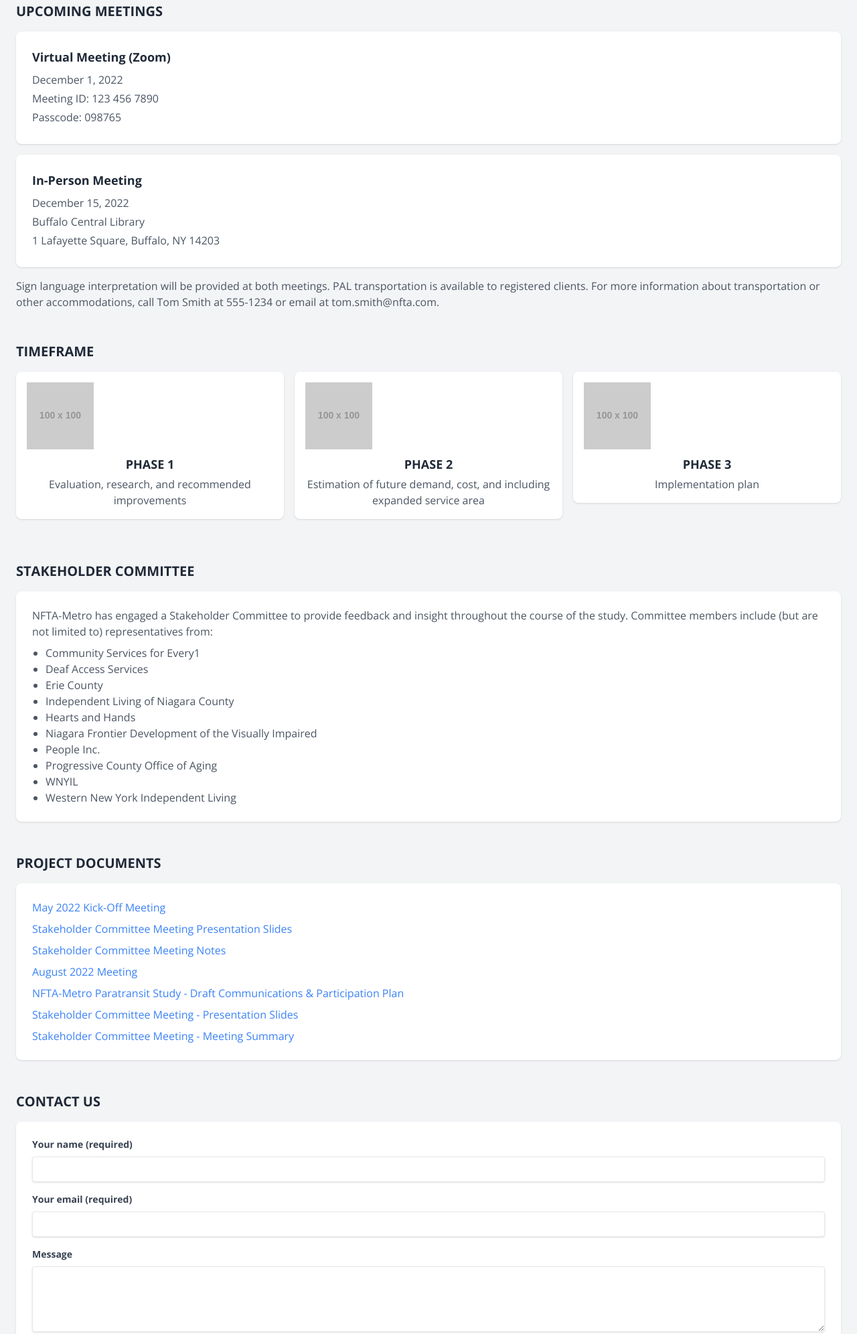
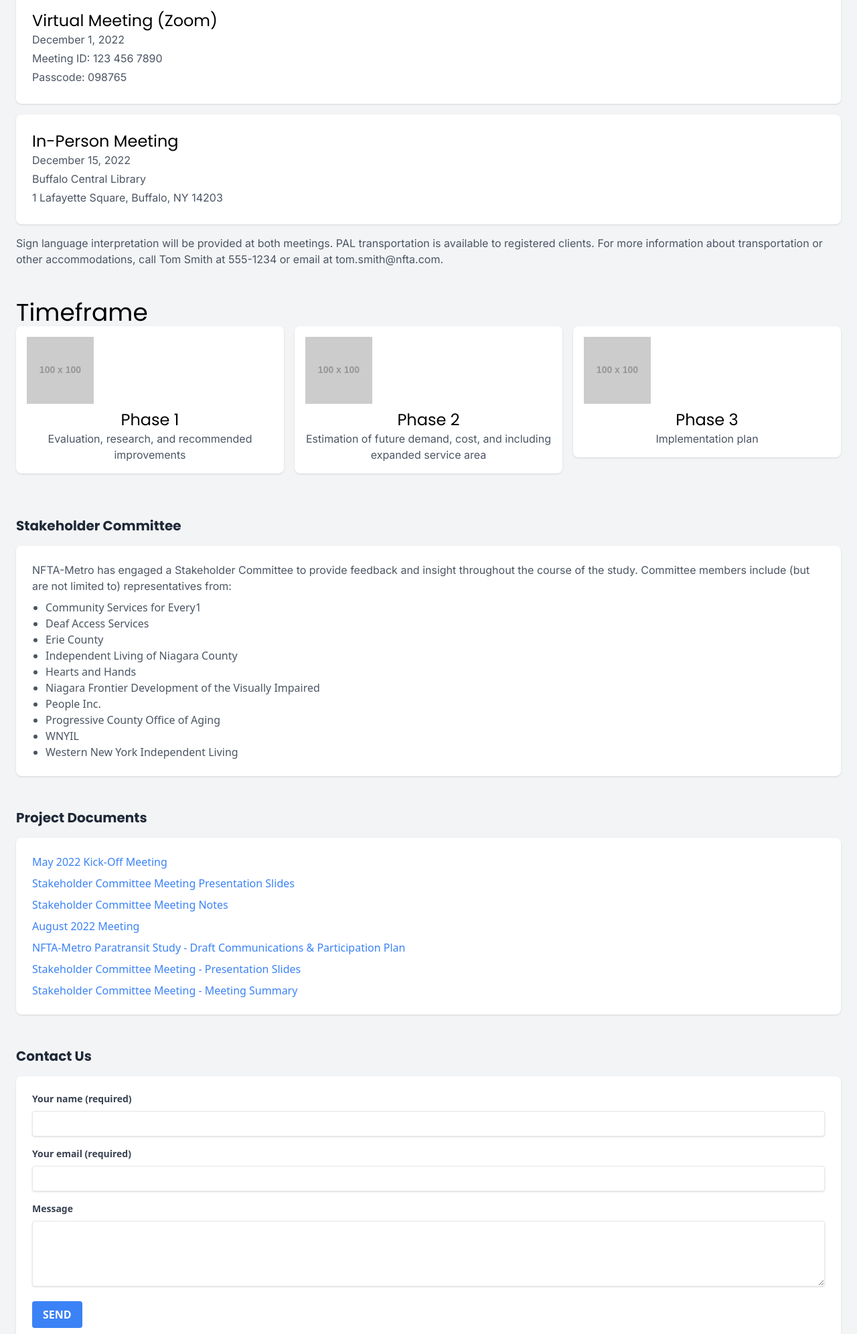
Before and after one commit to tylerjohnlavoie/NFTA-Paratransit, an Astro site: page / in a window 1280 px wide. Shown: the part 793-2785 px from the top of the page at 67% size. Built offline with nearby package versions, Linux system fonts and the light colour scheme; Astro itself is replaced by a stand-in of ours; placeholder pictures from the web are drawn by us.

Commit message:
setting up default tailwind styles

```diff
--- a/src/assets/styles/base.css
+++ b/src/assets/styles/base.css
@@ -1,3 +1,28 @@
 @import 'tailwindcss/base';
 @import 'tailwindcss/components';
 @import 'tailwindcss/utilities';
+
+@layer base {
+
+    h1, h2, h3, h4, h5 {
+        @apply font-heading;
+    }
+
+    p {
+        @apply font-body;
+    }
+
+    h1 {
+        @apply text-2xl md:text-4xl lg:text-6xl;
+        @apply font-bold;
+    }
+
+    h2 {
+        @apply text-xl md:text-2xl lg:text-4xl;
+    }
+
+    h3 {
+        @apply text-lg md:text-xl lg:text-2xl
+    }
+
+}
--- a/src/pages/index.astro
+++ b/src/pages/index.astro
@@ -1,31 +1,36 @@
 ---
-import Layout from '../layouts/Layout.astro';
-import Card from '../components/Card.astro';
-import '../assets/styles/base.css';
+import "../assets/styles/base.css";
 ---
 
 <html lang="en">
   <head>
-    <meta charset="UTF-8">
-    <meta name="viewport" content="width=device-width, initial-scale=1.0">
+    <meta charset="UTF-8" />
+    <meta name="viewport" content="width=device-width, initial-scale=1.0" />
     <title>NFTA-Metro Paratransit Study</title>
-    <script src="https://cdn.tailwindcss.com"></script>
-    <link href="https://fonts.googleapis.com/css2?family=Open+Sans:wght@400;600;700&display=swap" rel="stylesheet">
-    <link rel="stylesheet" href="https://cdnjs.cloudflare.com/ajax/libs/font-awesome/5.15.3/css/all.min.css">
-    <style>
-        body {
-            font-family: 'Open Sans', sans-serif;
-        }
-    </style>
+
+    <link
+      rel="stylesheet"
+      href="https://cdnjs.cloudflare.com/ajax/libs/font-awesome/5.15.3/css/all.min.css"
+    />
+    <link
+      href="https://fonts.googleapis.com/css2?family=Barlow:ital,wght@0,100;0,200;0,300;0,400;0,500;0,600;0,700;0,800;0,900;1,100;1,200;1,300;1,400;1,500;1,600;1,700;1,800;1,900&family=Inter:wght@100;200;300;400;500;600;700;800;900&family=Poppins:ital,wght@0,100;0,200;0,300;0,400;0,500;0,600;0,700;0,800;0,900;1,100;1,200;1,300;1,400;1,500;1,600;1,700;1,800;1,900&display=swap"
+      rel="stylesheet"
+    />
   </head>
   <body class="bg-gray-100">
     <header class="bg-white shadow">
-        <nav class="container mx-auto px-6 py-3 flex justify-between items-center">
+      <nav
+        class="container mx-auto px-6 py-3 flex justify-between items-center"
+      >
         <a href="#" class="text-xl font-bold text-gray-800">NFTA-Metro</a>
         <div class="flex items-center space-x-4">
           <a href="#" class="text-gray-600 hover:text-gray-800">About</a>
-                <a href="#" class="text-gray-600 hover:text-gray-800">Upcoming Meetings</a>
-                <a href="#" class="text-gray-600 hover:text-gray-800">Project Documents</a>
+          <a href="#" class="text-gray-600 hover:text-gray-800"
+            >Upcoming Meetings</a
+          >
+          <a href="#" class="text-gray-600 hover:text-gray-800"
+            >Project Documents</a
+          >
           <a href="#" class="text-gray-600 hover:text-gray-800">Contact Us</a>
         </div>
       </nav>
@@ -34,17 +39,33 @@ import '../assets/styles/base.css';
     <main>
       <section class="bg-blue-900">
         <div class="container mx-auto px-6 py-12 text-white">
-                <h1 class="text-3xl font-bold mb-2">NFTA-Metro Paratransit Study</h1>
+          <h1>NFTA-Metro Paratransit Study</h1>
           <p class="mb-4">Upcoming Meetings</p>
         </div>
       </section>
 
       <section class="container mx-auto px-6 py-12">
-            <h2 class="text-2xl font-bold text-gray-800 mb-6">NFTA-Metro is undertaking a study to comprehensively evaluate its Paratransit Access Line (PAL) service.</h2>
-            <p class="text-gray-600 mb-4">The study will identify opportunities to improve service, customer experience, and outcomes by the way the service is delivered, the availability of paratransit service, and the customer experience with core operations.</p>
-            <p class="text-gray-600 mb-4">To inform this effort, NFTA-Metro is reaching out to PAL customers and stakeholders within the service area and those with a stake in and insights about PAL service and usage outcomes.</p>
-            <p class="text-gray-600 mb-4">The NFTA-Metro Paratransit study was made possible by the support of Governor Kathy Hochul, Senator Tim Kennedy, and the New York State Department of Transportation.</p>
-            <h3 class="text-xl font-bold text-gray-800 mb-4">GOALS</h3>
+        <p>
+          NFTA-Metro is undertaking a study to comprehensively evaluate its
+          Paratransit Access Line (PAL) service.
+        </p>
+        <p class="text-gray-600 mb-4">
+          The study will identify opportunities to improve service, customer
+          experience, and outcomes by the way the service is delivered, the
+          availability of paratransit service, and the customer experience with
+          core operations.
+        </p>
+        <p class="text-gray-600 mb-4">
+          To inform this effort, NFTA-Metro is reaching out to PAL customers and
+          stakeholders within the service area and those with a stake in and
+          insights about PAL service and usage outcomes.
+        </p>
+        <p class="text-gray-600 mb-4">
+          The NFTA-Metro Paratransit study was made possible by the support of
+          Governor Kathy Hochul, Senator Tim Kennedy, and the New York State
+          Department of Transportation.
+        </p>
+        <h2>Goals</h2>
         <div class="flex flex-wrap -mx-2 mb-8">
           <div class="w-full sm:w-1/2 md:w-1/4 px-2 mb-4">
             <div class="bg-white p-4 rounded-lg shadow text-center">
@@ -55,7 +76,9 @@ import '../assets/styles/base.css';
           <div class="w-full sm:w-1/2 md:w-1/4 px-2 mb-4">
             <div class="bg-white p-4 rounded-lg shadow text-center">
               <i class="fas fa-user-friends fa-2x text-blue-500 mb-2"></i>
-                        <p class="text-gray-600">Identify new and expanded service delivery opportunities</p>
+              <p class="text-gray-600">
+                Identify new and expanded service delivery opportunities
+              </p>
             </div>
           </div>
           <div class="w-full sm:w-1/2 md:w-1/4 px-2 mb-4">
@@ -67,49 +90,75 @@ import '../assets/styles/base.css';
           <div class="w-full sm:w-1/2 md:w-1/4 px-2 mb-4">
             <div class="bg-white p-4 rounded-lg shadow text-center">
               <i class="fas fa-handshake fa-2x text-blue-500 mb-2"></i>
-                        <p class="text-gray-600">Ensure compliance with the Americans with Disabilities Act (ADA)</p>
+              <p class="text-gray-600">
+                Ensure compliance with the Americans with Disabilities Act (ADA)
+              </p>
             </div>
           </div>
         </div>
 
         <section class="mb-12">
-                <h3 class="text-xl font-bold text-gray-800 mb-4">UPCOMING MEETINGS</h3>
+          <h2>Upcoming Meetings</h2>
           <div class="bg-white p-6 rounded-lg shadow mb-4">
-                    <h4 class="text-lg font-bold text-gray-800 mb-2">Virtual Meeting (Zoom)</h4>
+            <h3>Virtual Meeting (Zoom)</h3>
             <p class="text-gray-600 mb-1">December 1, 2022</p>
             <p class="text-gray-600 mb-1">Meeting ID: 123 456 7890</p>
             <p class="text-gray-600 mb-1">Passcode: 098765</p>
           </div>
           <div class="bg-white p-6 rounded-lg shadow">
-                    <h4 class="text-lg font-bold text-gray-800 mb-2">In-Person Meeting</h4>
+            <h3>In-Person Meeting</h3>
             <p class="text-gray-600 mb-1">December 15, 2022</p>
             <p class="text-gray-600 mb-1">Buffalo Central Library</p>
-                    <p class="text-gray-600 mb-1">1 Lafayette Square, Buffalo, NY 14203</p>
+            <p class="text-gray-600 mb-1">
+              1 Lafayette Square, Buffalo, NY 14203
+            </p>
           </div>
-                <p class="text-gray-600 mt-4">Sign language interpretation will be provided at both meetings. PAL transportation is available to registered clients. For more information about transportation or other accommodations, call Tom Smith at 555-1234 or email at tom.smith@nfta.com.</p>
+          <p class="text-gray-600 mt-4">
+            Sign language interpretation will be provided at both meetings. PAL
+            transportation is available to registered clients. For more
+            information about transportation or other accommodations, call Tom
+            Smith at 555-1234 or email at tom.smith@nfta.com.
+          </p>
         </section>
 
         <section class="mb-12">
-                <h3 class="text-xl font-bold text-gray-800 mb-4">TIMEFRAME</h3>
+          <h2>Timeframe</h2>
           <div class="flex flex-wrap -mx-2">
             <div class="w-full sm:w-1/2 md:w-1/3 px-2 mb-4">
               <div class="bg-white p-4 rounded-lg shadow text-center">
-                            <img src="https://placehold.co/100x100" alt="Phase 1 icon representing evaluation, research, and recommended improvements" class="mb-2">
-                            <h5 class="text-lg font-bold text-gray-800 mb-1">PHASE 1</h5>
-                            <p class="text-gray-600">Evaluation, research, and recommended improvements</p>
+                <img
+                  src="https://placehold.co/100x100"
+                  alt="Phase 1 icon representing evaluation, research, and recommended improvements"
+                  class="mb-2"
+                />
+                <h3>Phase 1</h3>
+                <p class="text-gray-600">
+                  Evaluation, research, and recommended improvements
+                </p>
               </div>
             </div>
             <div class="w-full sm:w-1/2 md:w-1/3 px-2 mb-4">
               <div class="bg-white p-4 rounded-lg shadow text-center">
-                            <img src="https://placehold.co/100x100" alt="Phase 2 icon representing estimation of future demand, cost, and including expanded service area" class="mb-2">
-                            <h5 class="text-lg font-bold text-gray-800 mb-1">PHASE 2</h5>
-                            <p class="text-gray-600">Estimation of future demand, cost, and including expanded service area</p>
+                <img
+                  src="https://placehold.co/100x100"
+                  alt="Phase 2 icon representing estimation of future demand, cost, and including expanded service area"
+                  class="mb-2"
+                />
+                <h3>Phase 2</h3>
+                <p class="text-gray-600">
+                  Estimation of future demand, cost, and including expanded
+                  service area
+                </p>
               </div>
             </div>
             <div class="w-full sm:w-1/2 md:w-1/3 px-2 mb-4">
               <div class="bg-white p-4 rounded-lg shadow text-center">
-                            <img src="https://placehold.co/100x100" alt="Phase 3 icon representing implementation plan" class="mb-2">
-                            <h5 class="text-lg font-bold text-gray-800 mb-1">PHASE 3</h5>
+                <img
+                  src="https://placehold.co/100x100"
+                  alt="Phase 3 icon representing implementation plan"
+                  class="mb-2"
+                />
+                <h3>Phase 3</h3>
                 <p class="text-gray-600">Implementation plan</p>
               </div>
             </div>
@@ -117,9 +166,15 @@ import '../assets/styles/base.css';
         </section>
 
         <section class="mb-12">
-                <h3 class="text-xl font-bold text-gray-800 mb-4">STAKEHOLDER COMMITTEE</h3>
+          <h2 class="text-xl font-bold text-gray-800 mb-4">
+            Stakeholder Committee
+          </h2>
           <div class="bg-white p-6 rounded-lg shadow">
-                    <p class="text-gray-600 mb-2">NFTA-Metro has engaged a Stakeholder Committee to provide feedback and insight throughout the course of the study. Committee members include (but are not limited to) representatives from:</p>
+            <p class="text-gray-600 mb-2">
+              NFTA-Metro has engaged a Stakeholder Committee to provide feedback
+              and insight throughout the course of the study. Committee members
+              include (but are not limited to) representatives from:
+            </p>
             <ul class="list-disc pl-5 text-gray-600">
               <li>Community Services for Every1</li>
               <li>Deaf Access Services</li>
@@ -136,37 +191,101 @@ import '../assets/styles/base.css';
         </section>
 
         <section class="mb-12">
-                <h3 class="text-xl font-bold text-gray-800 mb-4">PROJECT DOCUMENTS</h3>
+          <h2 class="text-xl font-bold text-gray-800 mb-4">
+            Project Documents
+          </h2>
           <div class="bg-white p-6 rounded-lg shadow">
             <ul class="list-none space-y-2">
-                        <li><a href="#" class="text-blue-500 hover:text-blue-700">May 2022 Kick-Off Meeting</a></li>
-                        <li><a href="#" class="text-blue-500 hover:text-blue-700">Stakeholder Committee Meeting Presentation Slides</a></li>
-                        <li><a href="#" class="text-blue-500 hover:text-blue-700">Stakeholder Committee Meeting Notes</a></li>
-                        <li><a href="#" class="text-blue-500 hover:text-blue-700">August 2022 Meeting</a></li>
-                        <li><a href="#" class="text-blue-500 hover:text-blue-700">NFTA-Metro Paratransit Study - Draft Communications & Participation Plan</a></li>
-                        <li><a href="#" class="text-blue-500 hover:text-blue-700">Stakeholder Committee Meeting - Presentation Slides</a></li>
-                        <li><a href="#" class="text-blue-500 hover:text-blue-700">Stakeholder Committee Meeting - Meeting Summary</a></li>
+              <li>
+                <a href="#" class="text-blue-500 hover:text-blue-700"
+                  >May 2022 Kick-Off Meeting</a
+                >
+              </li>
+              <li>
+                <a href="#" class="text-blue-500 hover:text-blue-700"
+                  >Stakeholder Committee Meeting Presentation Slides</a
+                >
+              </li>
+              <li>
+                <a href="#" class="text-blue-500 hover:text-blue-700"
+                  >Stakeholder Committee Meeting Notes</a
+                >
+              </li>
+              <li>
+                <a href="#" class="text-blue-500 hover:text-blue-700"
+                  >August 2022 Meeting</a
+                >
+              </li>
+              <li>
+                <a href="#" class="text-blue-500 hover:text-blue-700"
+                  >NFTA-Metro Paratransit Study - Draft Communications &
+                  Participation Plan</a
+                >
+              </li>
+              <li>
+                <a href="#" class="text-blue-500 hover:text-blue-700"
+                  >Stakeholder Committee Meeting - Presentation Slides</a
+                >
+              </li>
+              <li>
+                <a href="#" class="text-blue-500 hover:text-blue-700"
+                  >Stakeholder Committee Meeting - Meeting Summary</a
+                >
+              </li>
             </ul>
           </div>
         </section>
 
         <section class="mb-12">
-                <h3 class="text-xl font-bold text-gray-800 mb-4">CONTACT US</h3>
+          <h2 class="text-xl font-bold text-gray-800 mb-4">Contact Us</h2>
           <div class="bg-white p-6 rounded-lg shadow">
             <form action="#" method="POST">
               <div class="mb-4">
-                            <label for="name" class="block text-gray-700 text-sm font-bold mb-2">Your name (required)</label>
-                            <input type="text" id="name" name="name" class="shadow appearance-none border rounded w-full py-2 px-3 text-gray-700 leading-tight focus:outline-none focus:shadow-outline" required>
+                <label
+                  for="name"
+                  class="block text-gray-700 text-sm font-bold mb-2"
+                  >Your name (required)</label
+                >
+                <input
+                  type="text"
+                  id="name"
+                  name="name"
+                  class="shadow appearance-none border rounded w-full py-2 px-3 text-gray-700 leading-tight focus:outline-none focus:shadow-outline"
+                  required
+                />
               </div>
               <div class="mb-4">
-                            <label for="email" class="block text-gray-700 text-sm font-bold mb-2">Your email (required)</label>
-                            <input type="email" id="email" name="email" class="shadow appearance-none border rounded w-full py-2 px-3 text-gray-700 leading-tight focus:outline-none focus:shadow-outline" required>
+                <label
+                  for="email"
+                  class="block text-gray-700 text-sm font-bold mb-2"
+                  >Your email (required)</label
+                >
+                <input
+                  type="email"
+                  id="email"
+                  name="email"
+                  class="shadow appearance-none border rounded w-full py-2 px-3 text-gray-700 leading-tight focus:outline-none focus:shadow-outline"
+                  required
+                />
               </div>
               <div class="mb-4">
-                            <label for="message" class="block text-gray-700 text-sm font-bold mb-2">Message</label>
-                            <textarea id="message" name="message" rows="4" class="shadow appearance-none border rounded w-full py-2 px-3 text-gray-700 leading-tight focus:outline-none focus:shadow-outline"></textarea>
+                <label
+                  for="message"
+                  class="block text-gray-700 text-sm font-bold mb-2"
+                  >Message</label
+                >
+                <textarea
+                  id="message"
+                  name="message"
+                  rows="4"
+                  class="shadow appearance-none border rounded w-full py-2 px-3 text-gray-700 leading-tight focus:outline-none focus:shadow-outline"
+                ></textarea>
               </div>
-                        <button type="submit" class="bg-blue-500 hover:bg-blue-700 text-white font-bold py-2 px-4 rounded focus:outline-none focus:shadow-outline">SEND</button>
+              <button
+                type="submit"
+                class="bg-blue-500 hover:bg-blue-700 text-white font-bold py-2 px-4 rounded focus:outline-none focus:shadow-outline"
+                >SEND</button
+              >
             </form>
           </div>
         </section>
@@ -176,12 +295,22 @@ import '../assets/styles/base.css';
     <footer class="bg-white shadow">
       <div class="container mx-auto px-6 py-4">
         <div class="flex justify-between items-center">
-                <p class="text-gray-600 text-sm">&copy;2023 NFTA-Metro. All rights reserved.</p>
+          <p class="text-gray-600 text-sm">
+            &copy;2023 NFTA-Metro. All rights reserved.
+          </p>
           <div class="flex items-center">
-                    <a href="#" class="text-gray-600 hover:text-gray-800 mx-2"><i class="fab fa-facebook-f"></i></a>
-                    <a href="#" class="text-gray-600 hover:text-gray-800 mx-2"><i class="fab fa-twitter"></i></a>
-                    <a href="#" class="text-gray-600 hover:text-gray-800 mx-2"><i class="fab fa-instagram"></i></a>
-                    <a href="#" class="text-gray-600 hover:text-gray-800 mx-2"><i class="fab fa-linkedin-in"></i></a>
+            <a href="#" class="text-gray-600 hover:text-gray-800 mx-2"
+              ><i class="fab fa-facebook-f"></i></a
+            >
+            <a href="#" class="text-gray-600 hover:text-gray-800 mx-2"
+              ><i class="fab fa-twitter"></i></a
+            >
+            <a href="#" class="text-gray-600 hover:text-gray-800 mx-2"
+              ><i class="fab fa-instagram"></i></a
+            >
+            <a href="#" class="text-gray-600 hover:text-gray-800 mx-2"
+              ><i class="fab fa-linkedin-in"></i></a
+            >
           </div>
         </div>
       </div>
--- a/tailwind.config.js
+++ b/tailwind.config.js
@@ -2,7 +2,17 @@ module.exports = {
   purge: ['./public/**/*.html', './src/**/*.{astro,js,jsx,ts,tsx,vue}'],
   darkMode: false, // or 'media' or 'class'
   theme: {
-    extend: {},
+    extend: {
+      colors: {
+        'NFTA-navy': '#002169',
+        'NFTA-silver': '#888C8D',
+        'NFTA-teal': '#2FBCCE'
+      },
+      fontFamily: {
+        heading: ['Poppins', 'sans-serif'],
+        body: ['Inter', 'sans-serif']
+      }
+    },
   },
   variants: {
     extend: {},
```
Also changed, not shown: src/assets/images/NFTA-logo.png (added), src/assets/images/people-holding-hands.jpg (added), src/assets/images/woman-with-checklist.png (added), 6 other files. Lines whose indentation alone changed are shown as unchanged.
